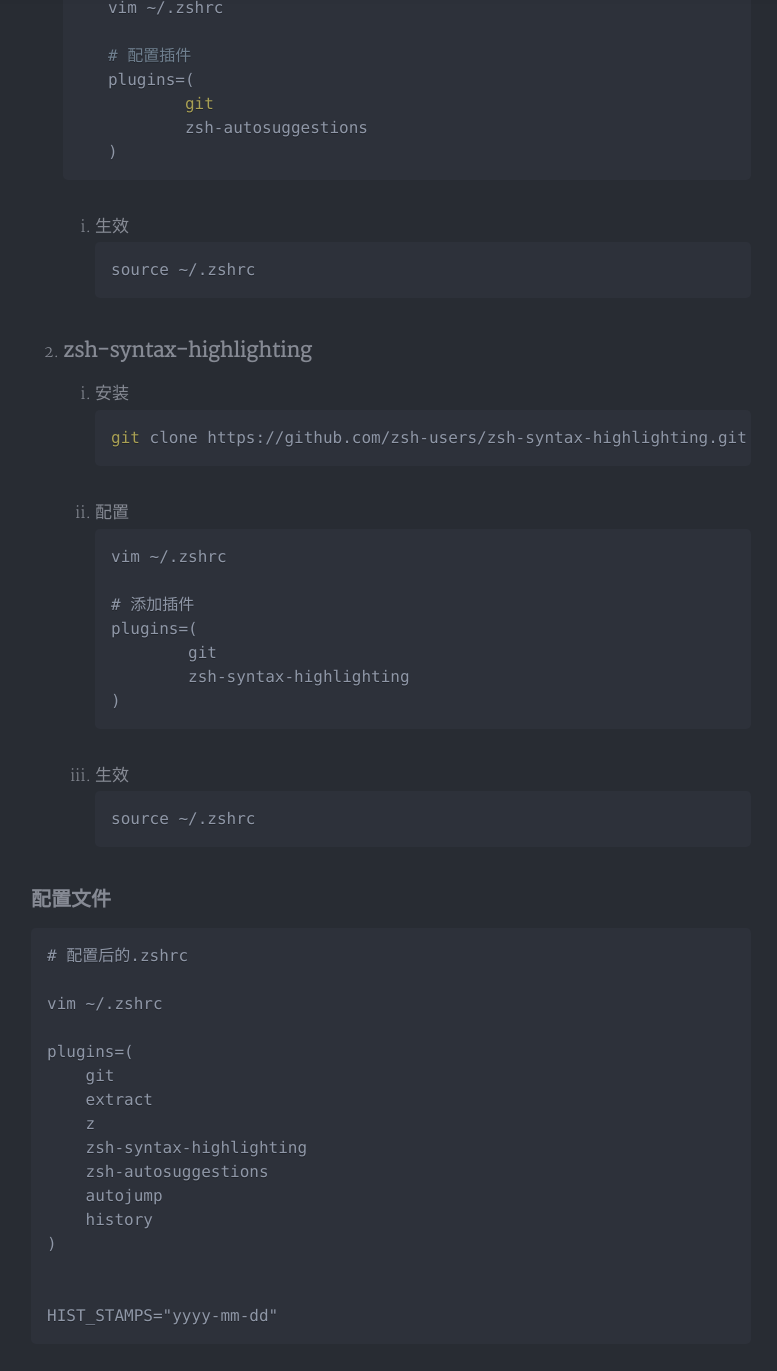
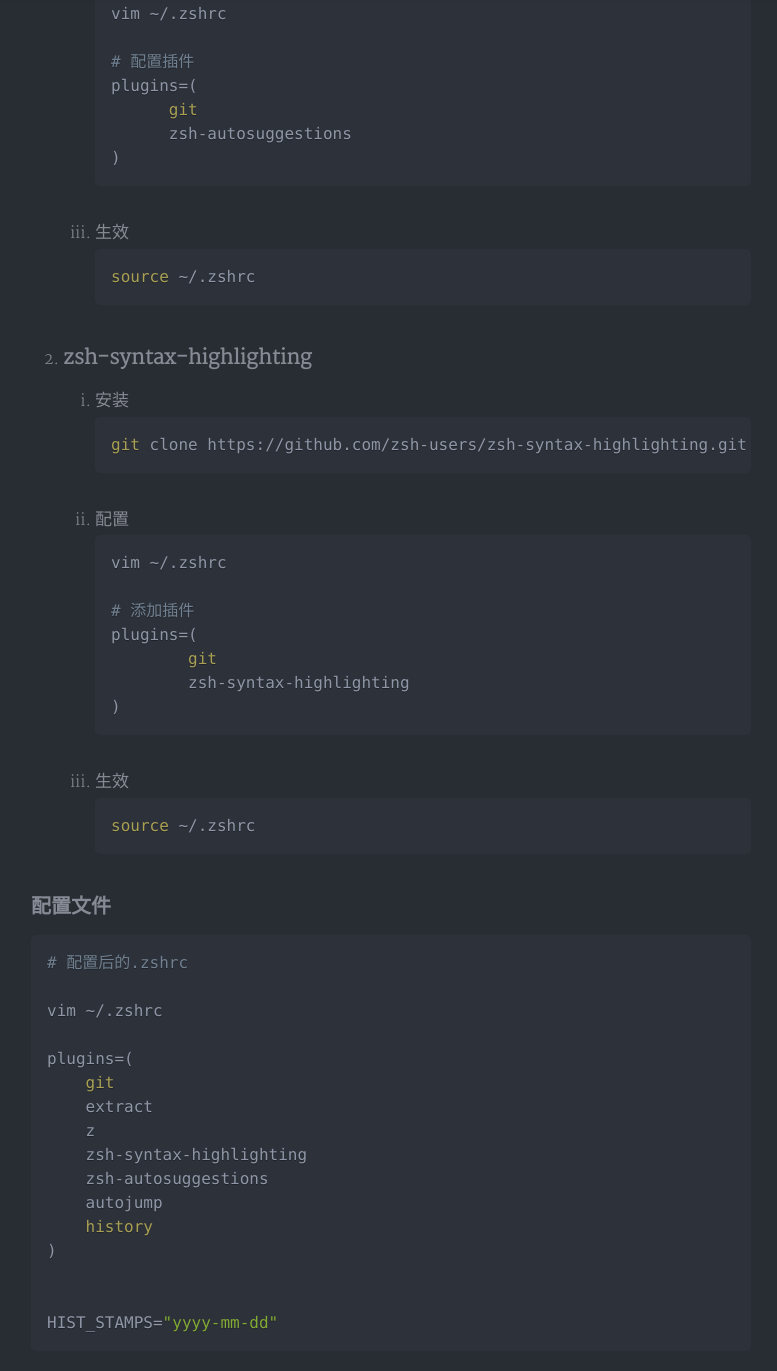
Before and after one commit to zcsee/zcsee.github.io, a Jekyll site: the page built from _posts/2023-05-25-oh-my-zsh安装配置.md, in a window 1280 px wide and 1400 px high, scrolled down 1467 px. Shown: the top 1371 px of the window, without its empty margins (249-1026 px from the left). Built offline with Jekyll 4.4.1, drawn with Linux system fonts in a browser that asks for light colours; nearby versions of some CDN libraries; a style sheet for code colours, icons or effects is not loaded; some of the changed text lies outside the part shown.

Commit message:
add oh-my-zsh

````diff
--- a/_posts/2023-05-25-oh-my-zsh安装配置.md
+++ b/_posts/2023-05-25-oh-my-zsh安装配置.md
@@ -1,11 +1,11 @@
 ---
 layout: post
-title: 'oh-my-zsh安装配置'
-subtitle: '推荐插件'
+title: "oh-my-zsh安装配置"
+subtitle: "推荐插件"
 date: 2023-05-25
 categories: shell
 author: Jason
-cover: 'assets/img/profile.png'
+cover: "assets/img/profile.png"
 tags: zsh plugins linux
 ---
 
@@ -15,15 +15,15 @@
 yum install -y git zsh util-linux-user
 ```
 
-## 安装oh-my-zsh
+## 安装 oh-my-zsh
 
 ```bash
 sh -c "$(curl -fsSL https://raw.githubusercontent.com/ohmyzsh/ohmyzsh/master/tools/install.sh)"
 ```
 
-## 配置oh-my-zsh
+## 配置 oh-my-zsh
 
-### 使用zsh
+### 使用 zsh
 
 ```bash
 chsh -s /bin/zsh
@@ -43,31 +43,23 @@
       git clone git://github.com/zsh-users/zsh-autosuggestions ${ZSH_CUSTOM:-~/.oh-my-zsh/custom}/plugins/zsh-autosuggestions
       ```
 
-
-
-   2.  配置
+   2. 配置
 
       ```bash
       vim ~/.zshrc
 
       # 配置插件
       plugins=(
-              git
-              zsh-autosuggestions
+            git
+            zsh-autosuggestions
       )
       ```
 
-
-
    3. 生效
 
-      ```
+      ```bash
       source ~/.zshrc
       ```
-
-
-
-
 
 2. ### zsh-syntax-highlighting
 
@@ -77,11 +69,9 @@
       git clone https://github.com/zsh-users/zsh-syntax-highlighting.git ${ZSH_CUSTOM:-~/.oh-my-zsh/custom}/plugins/zsh-syntax-highlighting
       ```
 
-
-
    2. 配置
 
-      ```
+      ```bash
       vim ~/.zshrc
 
       # 添加插件
@@ -91,19 +81,15 @@
       )
       ```
 
-
-
    3. 生效
 
-      ```
+      ```bash
       source ~/.zshrc
       ```
 
-
-
 ### 配置文件
 
-```
+```bash
 # 配置后的.zshrc
 
 vim ~/.zshrc
````
